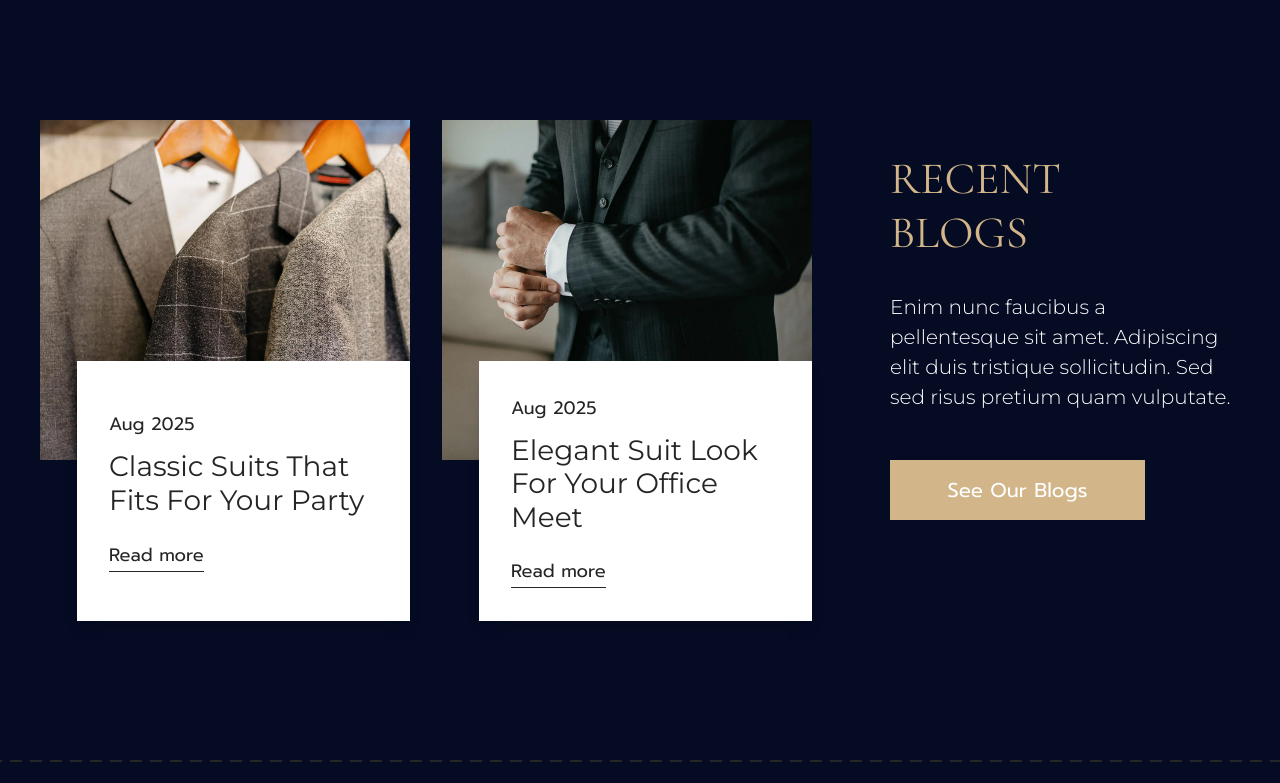
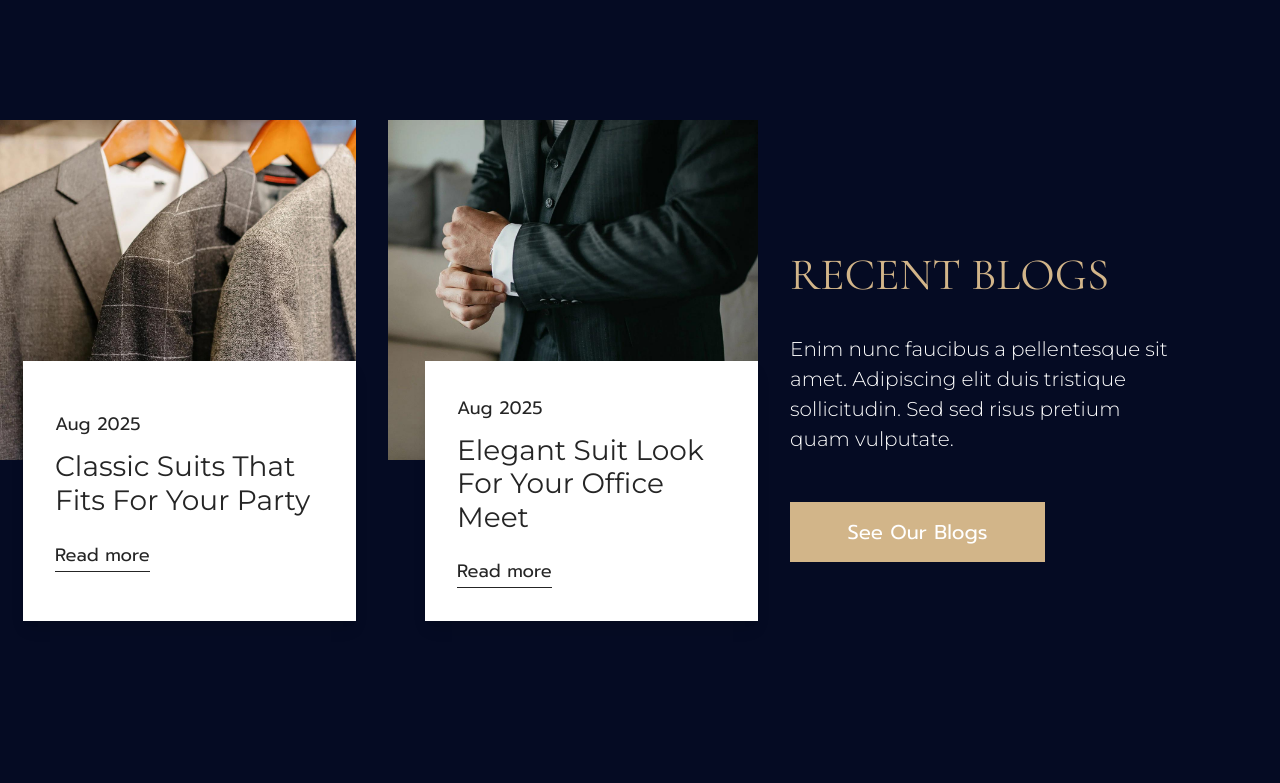
Before and after one commit to SarveshBhoite/dannytailors, a Next.js app: page / in a window 1280 px wide. Shown: the part 5580-6363 px from the top of the page. Built offline with nearby package versions, Linux system fonts and the light colour scheme; a web font is replaced by a local one.

Commit message:
blog page alignment

```diff
--- a/components/BlogSection.tsx
+++ b/components/BlogSection.tsx
@@ -38,24 +38,28 @@ const blogs = [
 
 export default function BlogSection() {
   return (
-    // UPDATED: pt-0 (closer to top), pb-60 (more space at bottom)
-    <section className="w-full bg-[#050B23] text-white flex justify-center pt-0 pb-60 select-none relative z-10">
+    // SECTION SPACING:
+    // -mt-24 pulls it up over the previous section's bottom padding.
+    // pt-0 removes top padding.
+    // pb-80 adds large spacing at the bottom.
+    <section className="w-full bg-[#050B23] text-white flex justify-center pt-0 pb-65  select-none relative z-10">
 
-      {/* MAIN CONTAINER */}
+      {/* MAIN CONTAINER: Max Width 1200px */}
       <div className="w-full max-w-[1200px] flex flex-col lg:flex-row-reverse items-start justify-between gap-16 lg:gap-8 px-6 lg:px-0">
 
         {/* ==============================================================
             RIGHT COLUMN: TEXT CONTENT
            ============================================================== */}
-        <div className="flex flex-col items-start w-full lg:w-[350px] shrink-0 pt-8">
+        {/* Increased width to w-[450px] to ensure heading fits on one line */}
+        <div className="flex flex-col items-start w-full lg:w-[450px] shrink-0 pt-24 lg:pt-32">
 
-          {/* HEADING */}
-          <h2 className={`${cormorant.className} text-[45px] leading-[120%] text-[#D2B589] uppercase mb-8`}>
-            Recent <br /> Blogs
+          {/* HEADING: "Recent Blogs" on one line */}
+          <h2 className={`${cormorant.className} text-[45px] leading-[120%] text-[#D2B589] uppercase mb-8 whitespace-nowrap`}>
+            Recent Blogs
           </h2>
 
           {/* DESCRIPTION */}
-          <p className={`${montserrat.className} text-[20px] leading-[150%] font-light text-white mb-12`}>
+          <p className={`${montserrat.className} text-[20px] leading-[150%] font-light text-white mb-12 max-w-[380px]`}>
             Enim nunc faucibus a pellentesque sit amet. Adipiscing elit duis tristique sollicitudin. Sed sed risus pretium quam vulputate.
           </p>
 
@@ -88,7 +92,6 @@ export default function BlogSection() {
               </div>
 
               {/* 2. CONTENT CARD (Overlapping) */}
-              {/* UPDATED: Fixed height h-[260px] ensures both white boxes are exactly the same size */}
               <div
                 className="
                   absolute left-[10%] right-0 top-[71%]
```
